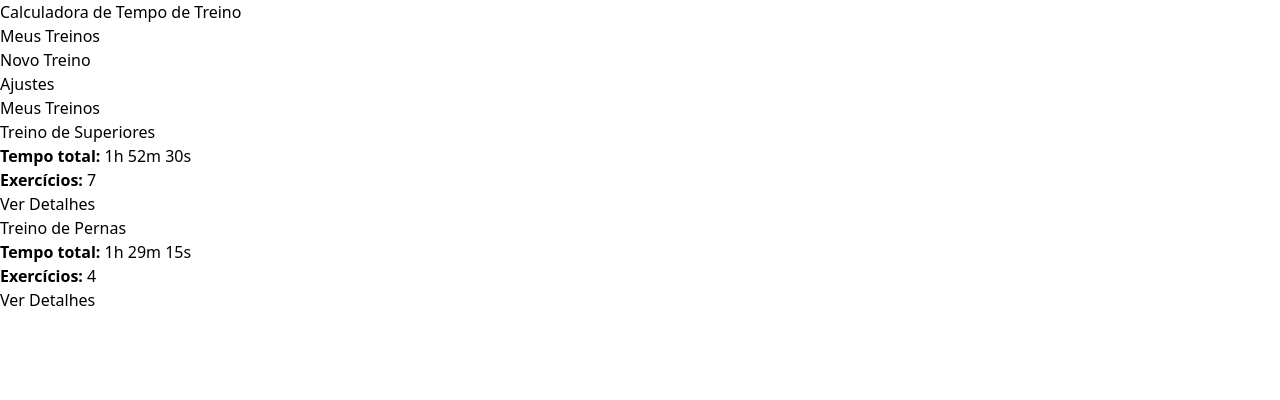
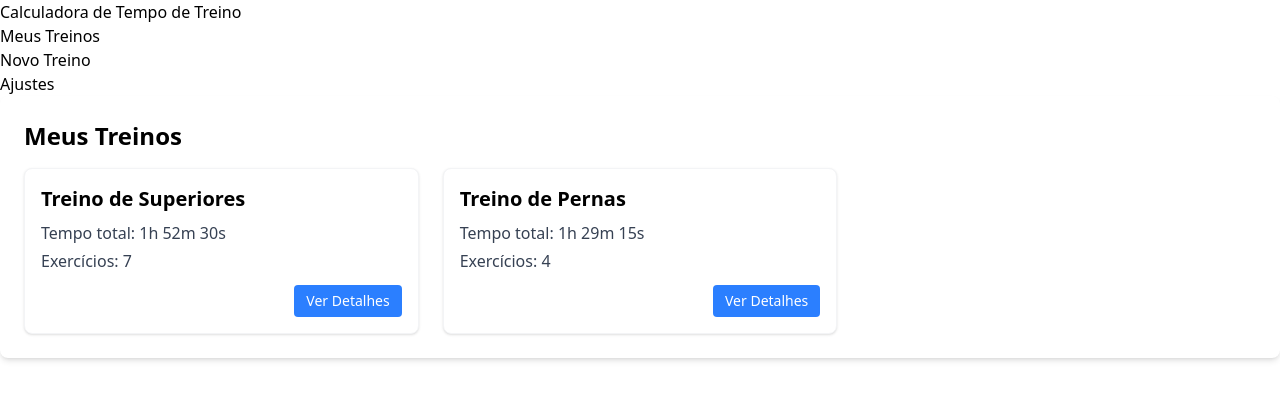
Before and after one commit to DiogoJorge1401/workout-tracking, a React (Vite) app: page / in a window 1280 px wide. Shown: the top 400 px of the page. Built offline with nearby package versions, Linux system fonts and the light colour scheme.

Commit message:
feat: enhance styling of TrainingsList component for improved visual consistency

```diff
--- a/src/components/TrainigList/TrainingsList.tsx
+++ b/src/components/TrainigList/TrainingsList.tsx
@@ -1,6 +1,5 @@
 import { Workout } from '../../interfaces';
 import { calcularTempoTreino } from '../../utils/time-utils';
-
 
 interface TrainingsListProps {
   trainings: Array<Workout>;
@@ -10,28 +9,28 @@ interface TrainingsListProps {
 function TrainingsList({ trainings, onSelect }: TrainingsListProps) {
   if (trainings.length === 0) {
     return (
-      <div className="card">
-        <h2>Meus Treinos</h2>
-        <p>Nenhum treino cadastrado. Crie um novo treino na aba "Novo Treino".</p>
+      <div className="bg-white rounded-lg shadow-md p-6 mb-6">
+        <h2 className="text-2xl font-bold mb-4">Meus Treinos</h2>
+        <p className="text-gray-600">Nenhum treino cadastrado. Crie um novo treino na aba "Novo Treino".</p>
       </div>
     );
   }
 
   return (
-    <div className="card">
-      <h2>Meus Treinos</h2>
-      <div className="grid">
+    <div className="bg-white rounded-lg shadow-md p-6 mb-6">
+      <h2 className="text-2xl font-bold mb-4">Meus Treinos</h2>
+      <div className="grid grid-cols-1 md:grid-cols-2 lg:grid-cols-3 gap-6">
         {trainings.map((treino, index) => {
           const detalhes = calcularTempoTreino(treino);
 
           return (
-            <div className="card" key={index}>
-              <h3>{treino.nome}</h3>
-              <p><strong>Tempo total:</strong> {detalhes.formatado}</p>
-              <p><strong>Exercícios:</strong> {treino.exercices.length}</p>
-              <div className="actions">
+            <div className="bg-white rounded-lg shadow border border-gray-100 p-4 hover:shadow-md transition-shadow" key={index}>
+              <h3 className="text-xl font-semibold mb-2">{treino.nome}</h3>
+              <p className="text-gray-700 mb-1"><span className="font-medium">Tempo total:</span> {detalhes.formatado}</p>
+              <p className="text-gray-700 mb-3"><span className="font-medium">Exercícios:</span> {treino.exercices.length}</p>
+              <div className="flex justify-end">
                 <button
-                  className="btn btn-sm ver-treino"
+                  className="py-1.5 px-3 bg-blue-500 text-white text-sm rounded hover:bg-blue-600 transition-colors"
                   onClick={() => onSelect(index)}
                 >
                   Ver Detalhes
```
